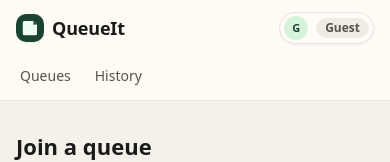
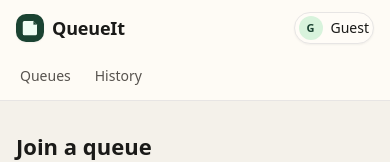
Before and after one commit to Anikesh-Paul/QueueIt, a React (Vite) app in the folder client/: page /join/1 in a window 390 px wide. Shown: the top 162 px of the page. Built offline with nearby package versions, Linux system fonts and the light colour scheme; no server answers.

Commit message:
Show the account name on mobile identity chips (#49) (#82)
The chip now keeps a truncated display name at 390px, omits the User
badge, and drops the redundant Guest badge when the label is already
Guest. Admin and Staff badges stay visible.

```diff
--- a/client/src/components/shell/user-chip.jsx
+++ b/client/src/components/shell/user-chip.jsx
@@ -2,6 +2,11 @@ import { useEffect, useId, useRef, useState } from "react";
 import { Badge as BadgePrimitive } from "@/components/ui/badge";
 import { SoftUpgradePrompt } from "@/components/shell/soft-upgrade-prompt";
 import { cn } from "@/lib/utils";
+import {
+  identityChipLabel,
+  normalizeIdentityRole,
+  shouldShowRoleBadge,
+} from "@/lib/identity-chip";
 
 /** Display labels for identity chips — title case per DESIGN.md. */
 const ROLE_LABELS = {
@@ -40,8 +45,9 @@ export function UserChip({ user, className, softUpgrade = false }) {
   }, [menuOpen]);
 
   if (!user) return null;
-  const role = normalizeRole(user.role);
-  const label = user.name?.trim() || (role === "guest" ? "Guest" : "Account");
+  const role = normalizeIdentityRole(user.role);
+  const label = identityChipLabel(user);
+  const showRoleBadge = shouldShowRoleBadge(role, label);
   const initials = initialsFrom(label);
   const isGuestChip = role === "guest" && softUpgrade;
 
@@ -50,10 +56,13 @@ export function UserChip({ user, className, softUpgrade = false }) {
       <span className="grid size-6 place-items-center rounded-full bg-primary-muted text-[0.6875rem] font-semibold text-primary">
         {initials}
       </span>
-      <span className="hidden max-w-32 truncate text-sm font-medium text-foreground sm:block">
+      <span
+        data-testid="identity-name"
+        className="max-w-[7rem] truncate text-sm font-medium text-foreground sm:max-w-32"
+      >
         {label}
       </span>
-      <RoleBadge role={role} />
+      {showRoleBadge ? <RoleBadge role={role} /> : null}
     </>
   );
 
@@ -113,7 +122,7 @@ export function UserChip({ user, className, softUpgrade = false }) {
  * Title case labels: User / Admin / Guest. Class hooks stay for e2e (`.badge--user` etc.).
  */
 export function RoleBadge({ role, className }) {
-  const normalized = normalizeRole(role);
+  const normalized = normalizeIdentityRole(role);
   const label = ROLE_LABELS[normalized] || ROLE_LABELS.user;
 
   return (
@@ -127,14 +136,6 @@ export function RoleBadge({ role, className }) {
       {label}
     </BadgePrimitive>
   );
-}
-
-function normalizeRole(role) {
-  const value = String(role || "user").toLowerCase();
-  if (value === "admin") return "admin";
-  if (value === "staff") return "staff";
-  if (value === "guest") return "guest";
-  return "user";
 }
 
 function badgeClassFor(role) {
--- /dev/null
+++ b/client/src/lib/identity-chip.js
@@ -0,0 +1,27 @@
+/** Identity chip display rules — name first, role badge only when it adds information. */
+
+export function normalizeIdentityRole(role) {
+  const value = String(role || "user").toLowerCase();
+  if (value === "admin") return "admin";
+  if (value === "staff") return "staff";
+  if (value === "guest") return "guest";
+  return "user";
+}
+
+export function identityChipLabel(user = {}) {
+  const role = normalizeIdentityRole(user.role);
+  const name = typeof user.name === "string" ? user.name.trim() : "";
+  if (name) return name;
+  return role === "guest" ? "Guest" : "Account";
+}
+
+/**
+ * Admin and Staff badges stay visible. Hide Guest when the label is already
+ * “Guest”, and omit the User badge — it reads as the person's name on a phone.
+ */
+export function shouldShowRoleBadge(role, label) {
+  const normalized = normalizeIdentityRole(role);
+  if (normalized === "admin" || normalized === "staff") return true;
+  if (normalized === "guest") return String(label || "") !== "Guest";
+  return false;
+}
```
Also changed, not shown: 1 other file (tests, documents, lock files or other folders).
